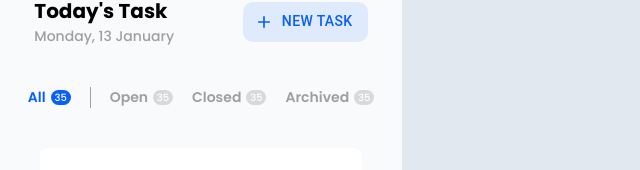
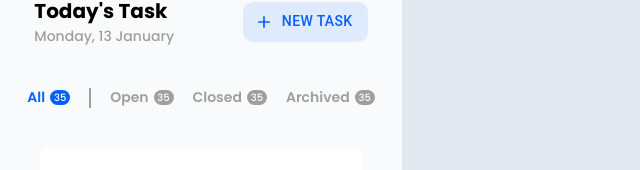
Before and after one commit to alibazregarijs/todo-app, a Next.js app: page / in a window 1280 px wide. Shown: the part 114-284 px from the top of the page, without its empty margins (0-640 px from the left). Built offline with nearby package versions, Linux system fonts and the light colour scheme.

Commit message:
filter ui

```diff
--- a/components/CreateTask.tsx
+++ b/components/CreateTask.tsx
@@ -3,7 +3,8 @@ import React from "react";
 import { getDateString } from "@/lib/utils";
 import Button from "@mui/material/Button";
 import AddIcon from "@mui/icons-material/Add";
-import { styledButton as StyledButton } from "@/components/Button";
+
+const filters = ["All", "Open", "Closed", "Archived"];
 
 const CreateTask = () => {
   return (
@@ -33,40 +34,34 @@ const CreateTask = () => {
           </Button>
         </div>
       </div>
-      <div className="flex justify-center h-[21px] items-center mt-10 space-x-[19px]">
-        <div className="flex justify-center items-center space-x-[5px]">
-          <h3 className="font-semibold text-sm text-first-blue-color leading-[21px]">
-            All
-          </h3>
-          <p className="bg-first-blue-color text-center text-[10px] text-white font-medium leading-[15px] rounded-full w-5 h-[15px]">
-            35
-          </p>
-        </div>
-        <div className="border-l-[1px] border-second-gray-color h-full "></div>
-        <div className="flex justify-center items-center space-x-[5px]">
-          <h3 className="font-semibold text-sm text-second-gray-color leading-[21px]">
-            Open
-          </h3>
-          <p className="bg-first-gray-color text-center text-[10px] text-white font-medium leading-[15px] rounded-full w-5 h-[15px]">
-            35
-          </p>
-        </div>
-        <div className="flex justify-center items-center space-x-[5px]">
-          <h3 className="font-semibold text-sm text-second-gray-color leading-[21px]">
-            Closed
-          </h3>
-          <p className="bg-first-gray-color text-center text-[10px] text-white font-medium leading-[15px] rounded-full w-5 h-[15px]">
-            35
-          </p>
-        </div>
-        <div className="flex justify-center items-center space-x-[5px]">
-          <h3 className="font-semibold text-sm text-second-gray-color leading-[21px]">
-            Archived
-          </h3>
-          <p className="bg-first-gray-color text-center text-[10px] text-white font-medium leading-[15px] rounded-full w-5 h-[15px]">
-            35
-          </p>
-        </div>
+      <div className="flex justify-center items-center mt-10 space-x-[19px]">
+        {filters.map((filter, index) => (
+          <React.Fragment key={index}>
+            <div className="flex justify-center items-center space-x-[5px]">
+              <h3
+                className={`font-semibold text-sm ${
+                  filter === "All" || index === 0
+                    ? "text-first-blue-color"
+                    : "text-second-gray-color"
+                } leading-[21px]`}
+              >
+                {filter}
+              </h3>
+              <p
+                className={`${
+                  filter === "All" || index === 0
+                    ? "bg-first-blue-color"
+                    : "bg-second-gray-color"
+                } text-center text-[10px] text-white font-medium leading-[15px] rounded-full w-5 h-[15px]`}
+              >
+                35
+              </p>
+            </div>
+            {filter === "All" && index === 0 && (
+              <div className="h-5 border-l-[2px] border-second-gray-color mx-[10px]"></div>
+            )}
+          </React.Fragment>
+        ))}
       </div>
     </div>
   );
```
